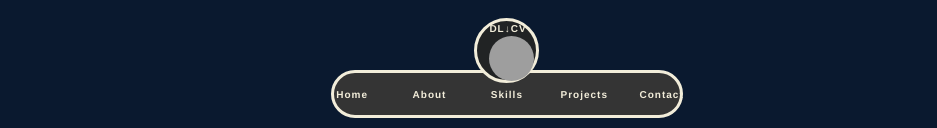
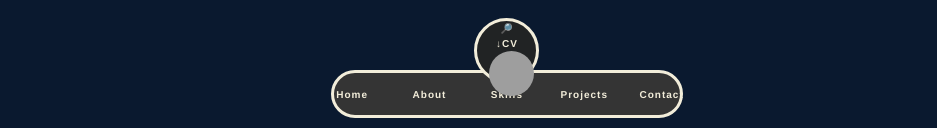
Before and after one commit to Patr1khe/Portfolio, a website built with Vite: page index.html in a window 1280 px wide. Shown: the part 634-762 px from the top of the page, without its empty margins (108-1045 px from the left). Built offline with nearby package versions, Linux system fonts and the light colour scheme; grey boxes are pictures that could not be loaded.

Commit message:
added preview cv pdf

```diff
--- a/index.html
+++ b/index.html
@@ -24,8 +24,8 @@
             <div id="bboxul" class="row d-flex justify-content-center items-center col-12 ">
               <ul class="menu row d-flex justify-content-center items-center">
                 <div class="circlebox text-center">
-                  <span class="dltext">DL↓CV</span>
-                  <a href="src/images/Patrik-CV-SWE-pdf.pdf" download target="_blank" class="dl-pdf">
+                  <span class="dltext">🔎↓CV</span>
+                  <a href="src/pdf/Patr1k-CV-SV.pdf#toolbar=0" class="dl-pdf">
                     <img src="https://img.icons8.com/nolan/344/open-resume.png" alt="icons8(resume icon download directly)" class="imgsize">
                   </a>
                 </div>
```
Also changed, not shown: 2 other files.
